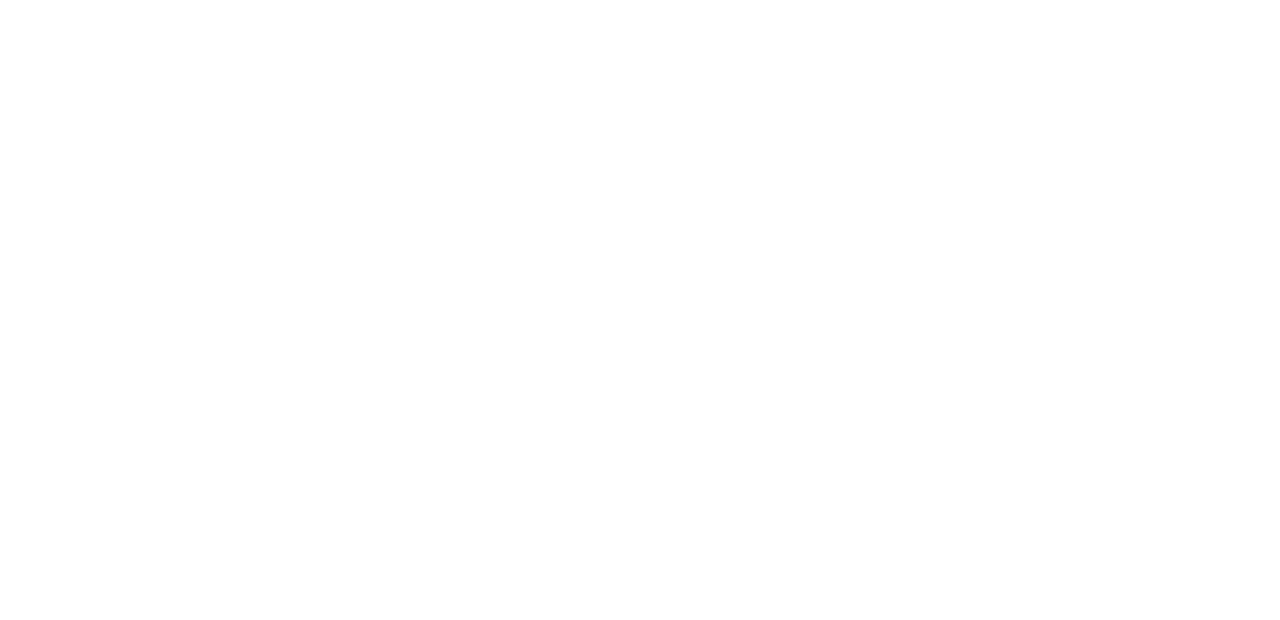
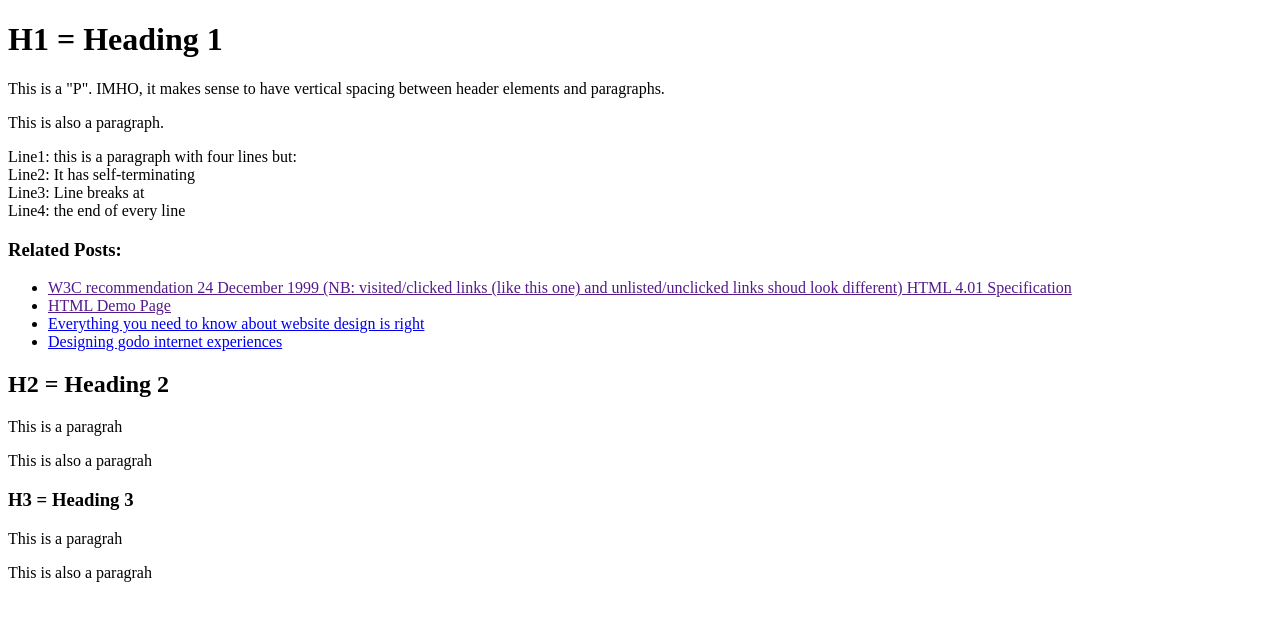
Before and after one commit to haruharu8/HTML_Lab2, a plain HTML site: page index.html in a window 1280 px wide. Drawn offline with Linux system fonts and the light colour scheme.

Commit message:
finished

```diff
--- a/index.html
+++ b/index.html
@@ -3,9 +3,47 @@
 <head>
     <meta charset="UTF-8">
     <meta name="viewport" content="width=device-width, initial-scale=1.0">
-    <title>Document</title>
+    <title>HTML Test Page</title>
 </head>
 <body>
+    <div>
+        <h1> H1 = Heading 1</h1>
+    </div>
+    <p>
+        This is a "P". IMHO, it makes sense to have vertical spacing between header elements and paragraphs.
 
+    </p>
+    <div>
+        <p>
+            This is also a paragraph.
+        </p>
+    </div>
+    <div>
+        Line1: this is a paragraph with four lines but: <br>
+        Line2: It has self-terminating <br>
+        Line3: Line breaks at <br>
+        Line4: the end of every line <br>
+     </div>
+     <div>
+        <h3>
+            Related Posts:
+        </h3>
+        <ul>
+            <li> <a href="">W3C recommendation 24 December 1999 (NB: visited/clicked links (like this one) and unlisted/unclicked links shoud look different) HTML 4.01 Specification</a></li>
+            <li><a href="">HTML Demo Page</a></li>
+            <li><a href="www.google.com">Everything you need to know about website design is right</a></li>
+            <li><a href="www.google.com">Designing godo internet experiences</a></li>
+        </ul>
+     </div>
+     <div>
+        <h2> H2 = Heading 2</h2>
+        <p>This is a paragrah </p>
+        <p>This is also a paragrah</p>
+     </div>
+     <div>
+        <H3> H3 = Heading 3</H3>
+        <p>This is a paragrah</p>
+        <p>This is also a paragrah</p>
+     </div>
 </body>
 </html>
```
